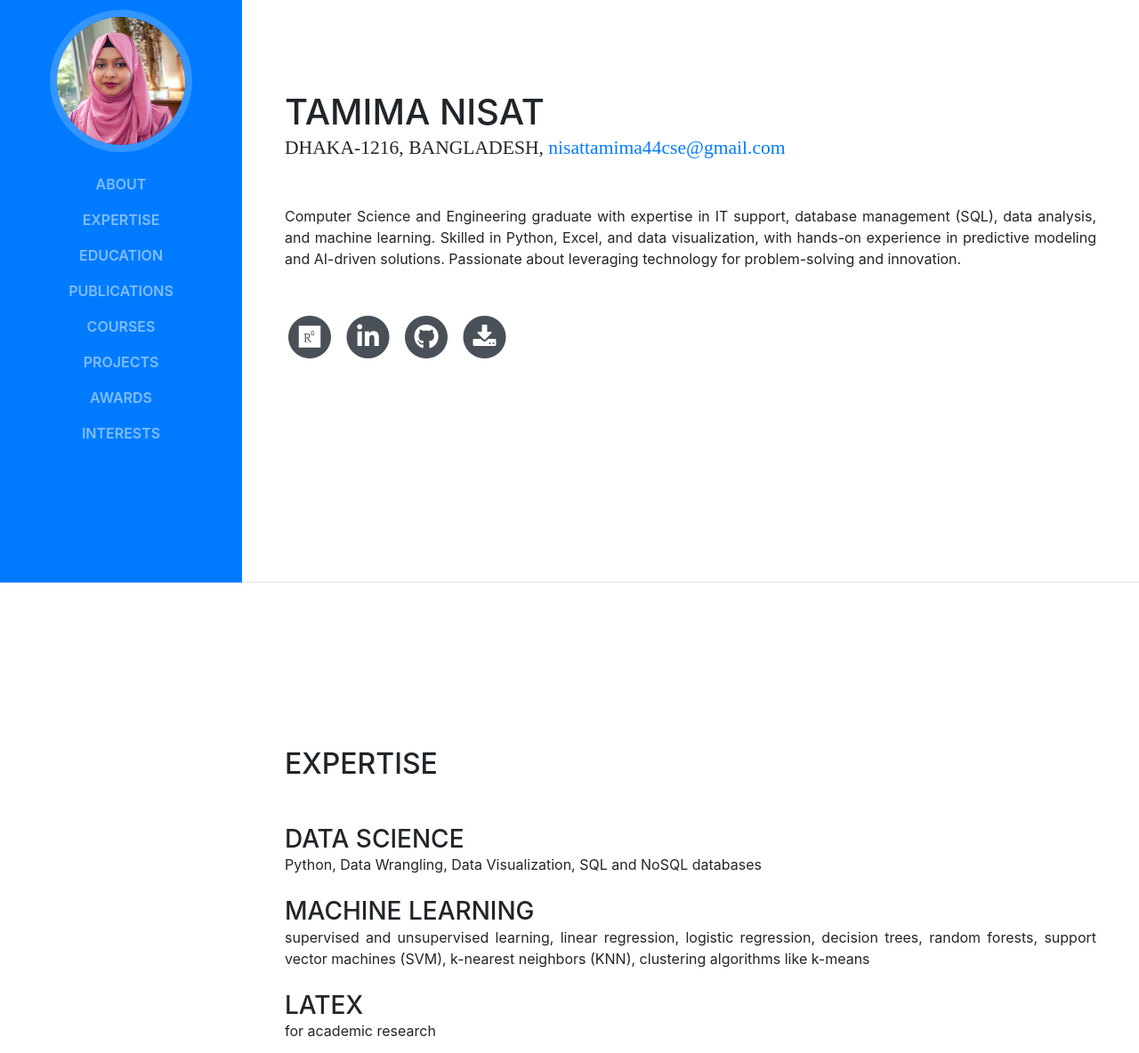
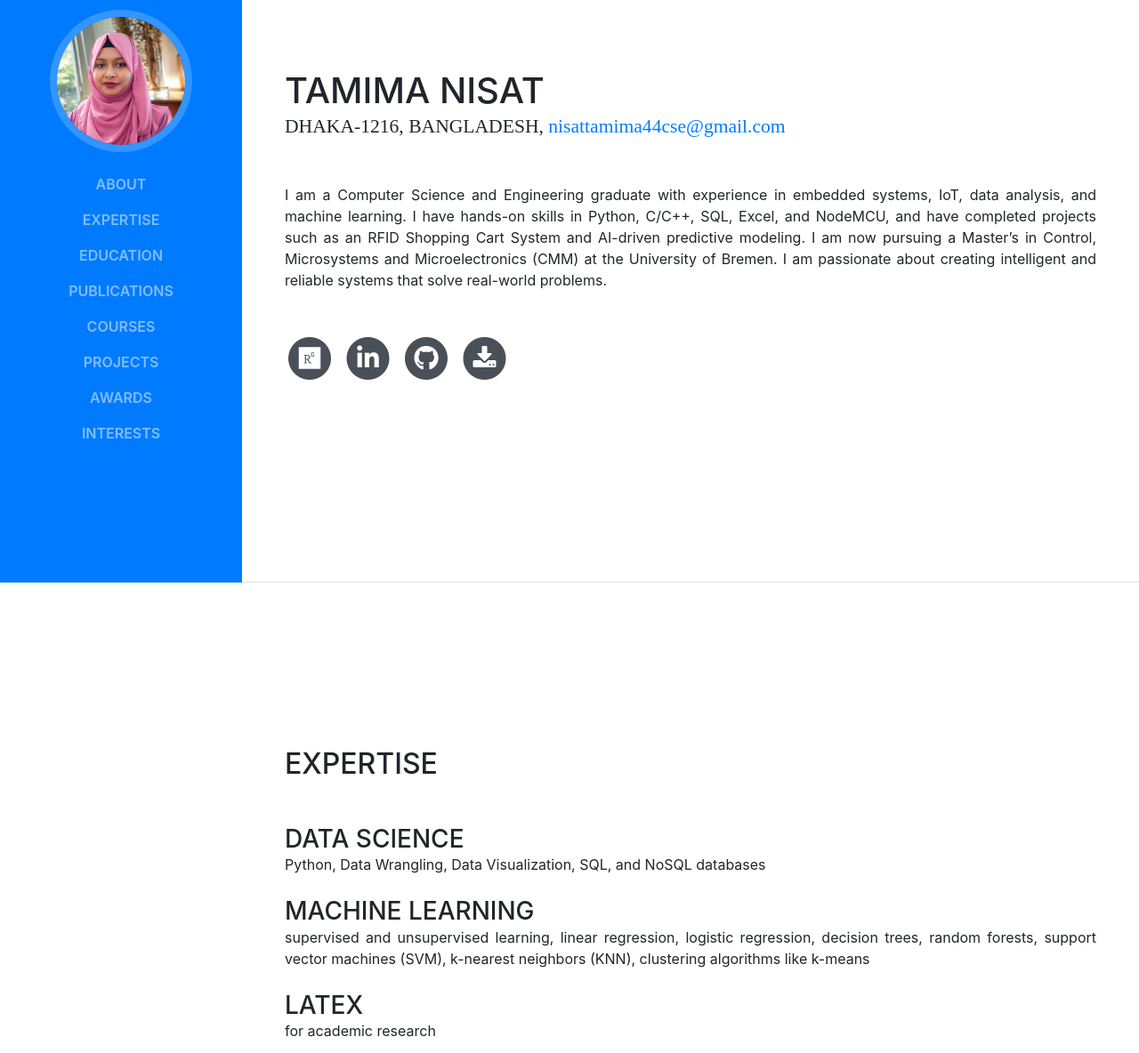
Before and after one commit to TamimaNisat/Resume, a website with bundled scripts: page index.html in a window 1280 px wide. Shown: the part 145-1329 px from the top of the page at 89% size. Built offline with nearby package versions, Linux system fonts and the light colour scheme; files whose address does not match are found by name; a web font is replaced by a local one.

Commit message:
Revise personal description and update CV link
Updated personal description to include experience in embedded systems and IoT, and revised project details. Corrected CV file name and added a comma in the skills list.

```diff
--- a/index.html
+++ b/index.html
@@ -128,9 +128,10 @@
             </a>
           </div>
           <p class="mb-5 text-justify">
-            Computer Science and Engineering graduate with expertise in IT support, database management (SQL), data analysis, and machine learning.
-            Skilled in Python, Excel, and data visualization, with hands-on experience in predictive modeling and AI-driven solutions.
-            Passionate about leveraging technology for problem-solving and innovation.
+            I am a Computer Science and Engineering graduate with experience in embedded systems, IoT, data analysis, and machine learning.
+            I have hands-on skills in Python, C/C++, SQL, Excel, and NodeMCU, and have completed projects such as an RFID Shopping Cart
+           System and AI-driven predictive modeling. I am now pursuing a Master’s in Control, Microsystems and Microelectronics (CMM) at
+            the University of Bremen. I am passionate about creating intelligent and reliable systems that solve real-world problems.
           </p>
           <ul class="list-inline list-social-icons mb-0">
             <li class="list-inline-item">
@@ -159,7 +160,7 @@
             </li>
 
             <li class="list-inline-item">
-              <a href="Tamima-Nisat_CV.pdf" target="_blank">
+              <a href="Tamima-Nisat-CV.pdf" target="_blank">
                 <span class="fa-stack fa-lg">
                   <i class="fa fa-circle fa-stack-2x"></i>
                   <i class="fa fa-download fa-stack-1x fa-inverse"></i>
@@ -181,7 +182,7 @@
             <div class="resume-content mr-auto">
               <h3 class="mb-0">Data Science</h3>
               <p>
-                Python, Data Wrangling, Data Visualization, SQL and NoSQL
+                Python, Data Wrangling, Data Visualization, SQL, and NoSQL
                 databases
               </p>
             </div>
```
